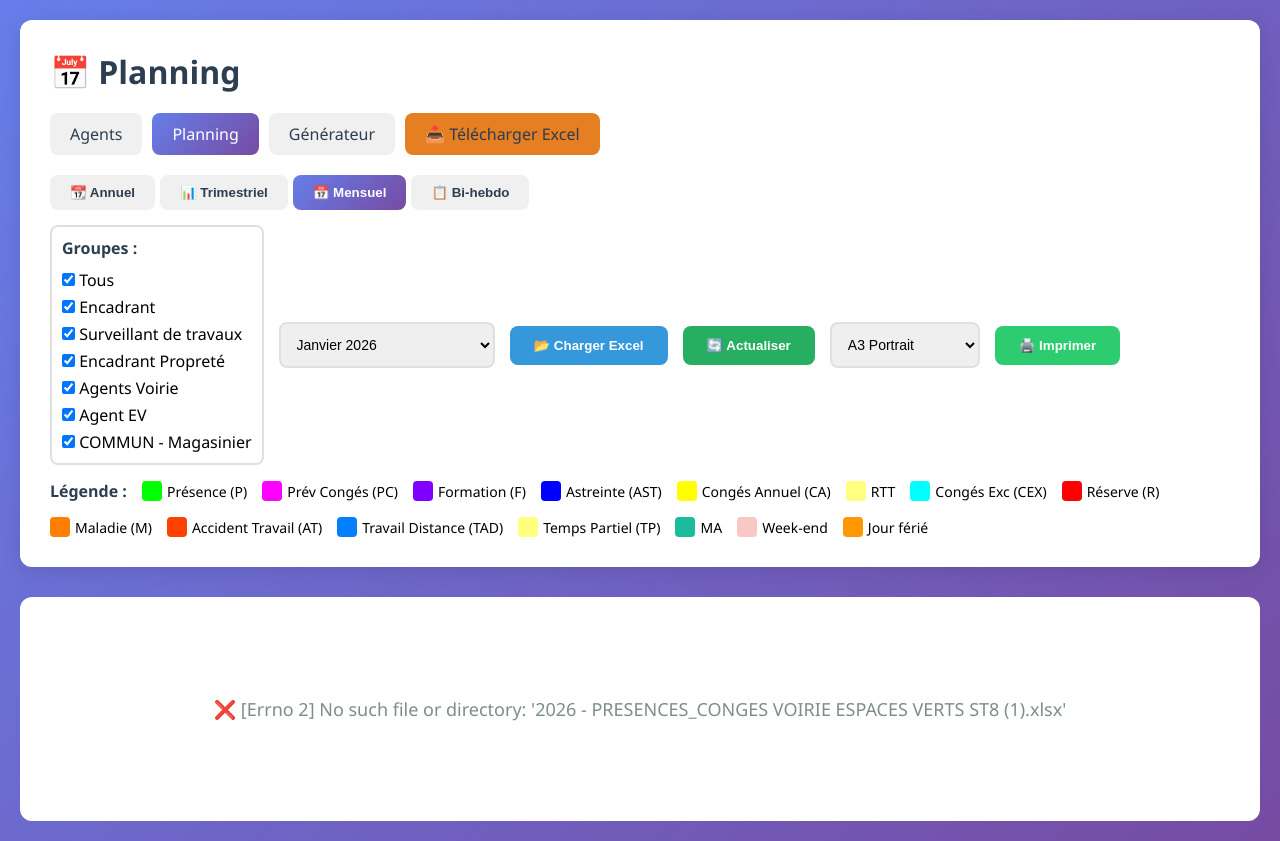
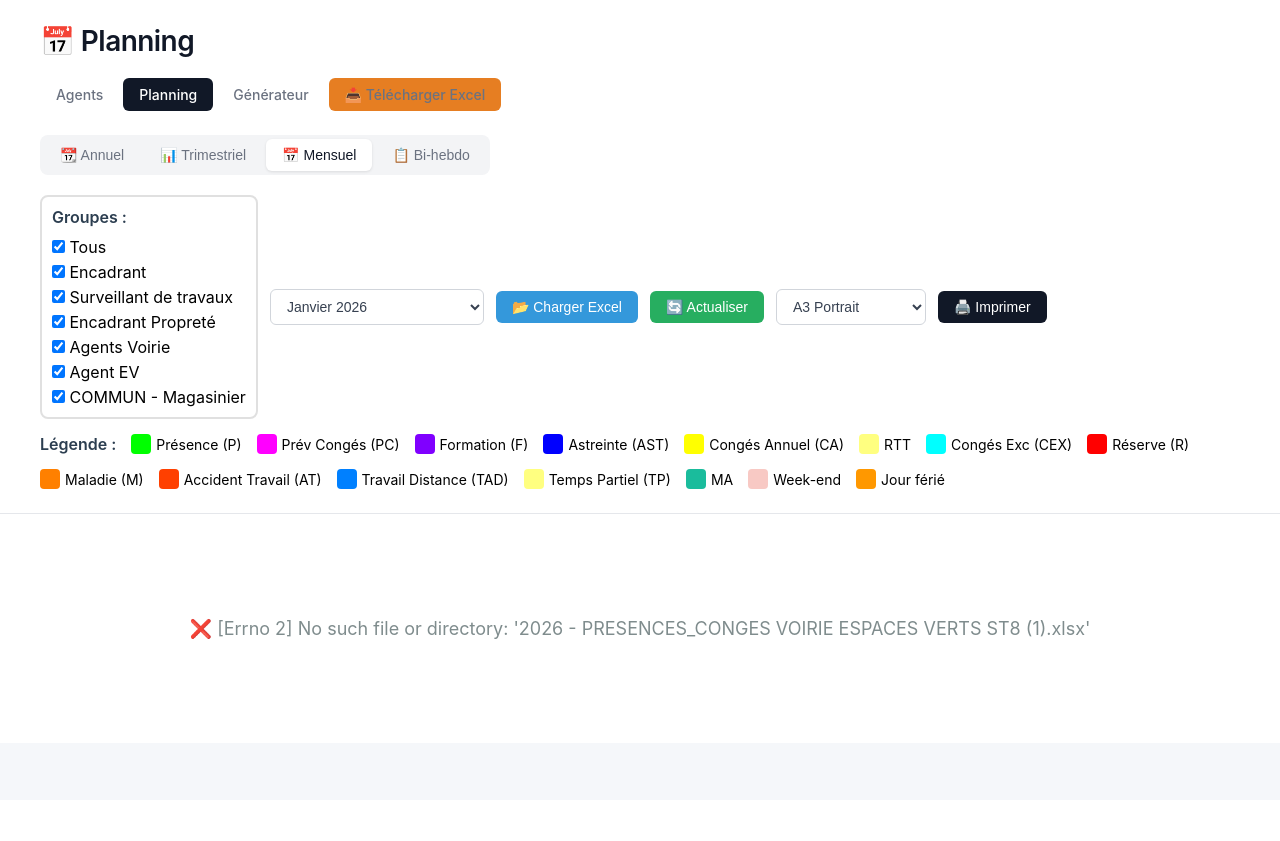
Before and after one commit to lamiedepain/st88, a Flask app: page /planning in a window 1280 px wide. After the commit the page ends 639 px from the top, so only its background shows below. Run offline with Flask 3, Linux system fonts and the light colour scheme.

Commit message:
refactor: moderniser le design de toutes les pages avec un style épuré et professionnel

```diff
--- a/templates/planning.html
+++ b/templates/planning.html
@@ -13,10 +13,10 @@
         }
 
         body {
-            font-family: 'Segoe UI', Tahoma, Geneva, Verdana, sans-serif;
-            background: linear-gradient(135deg, #667eea 0%, #764ba2 100%);
+            font-family: -apple-system, BlinkMacSystemFont, 'Segoe UI', Roboto, Oxygen, Ubuntu, Cantarell, sans-serif;
+            background: #f5f7fa;
             min-height: 100vh;
-            padding: 20px;
+            padding: 0;
         }
 
         .container {
@@ -25,96 +25,132 @@
         }
 
         header {
-            background: white;
-            border-radius: 12px;
-            padding: 30px;
-            margin-bottom: 30px;
-            box-shadow: 0 4px 20px rgba(0, 0, 0, 0.1);
+            background: #ffffff;
+            padding: 24px 40px;
+            border-bottom: 1px solid #e5e7eb;
+            margin-bottom: 0;
+            box-shadow: 0 1px 3px rgba(0, 0, 0, 0.05);
         }
 
         h1 {
-            color: #2c3e50;
+            color: #111827;
             margin-bottom: 20px;
-            font-size: 32px;
+            font-size: 28px;
+            font-weight: 600;
+            letter-spacing: -0.02em;
         }
 
         nav {
             display: flex;
-            gap: 10px;
-            margin-bottom: 20px;
+            gap: 4px;
+            margin-bottom: 24px;
         }
 
         nav a {
-            padding: 10px 20px;
-            background: #f0f0f0;
-            color: #2c3e50;
+            padding: 8px 16px;
+            background: transparent;
+            color: #6b7280;
             text-decoration: none;
-            border-radius: 8px;
+            border-radius: 6px;
             font-weight: 500;
-            transition: all 0.3s;
+            font-size: 14px;
+            transition: all 0.2s;
+        }
+
+        nav a:hover {
+            background: #f3f4f6;
+            color: #111827;
         }
 
         nav a.active {
-            background: linear-gradient(135deg, #667eea 0%, #764ba2 100%);
+            background: #111827;
             color: white;
         }
 
         .controls {
             display: flex;
-            gap: 15px;
+            gap: 12px;
             align-items: center;
             flex-wrap: wrap;
         }
 
         .view-tabs {
             display: flex;
-            gap: 5px;
-            margin-bottom: 15px;
+            gap: 4px;
+            margin-bottom: 20px;
+            background: #f3f4f6;
+            padding: 4px;
+            border-radius: 8px;
+            display: inline-flex;
         }
 
         .view-tab {
-            padding: 10px 20px;
+            padding: 8px 16px;
             border: none;
-            background: #f0f0f0;
-            color: #2c3e50;
-            border-radius: 8px;
+            background: transparent;
+            color: #6b7280;
+            border-radius: 6px;
             cursor: pointer;
-            font-weight: 600;
-            transition: all 0.3s;
+            font-weight: 500;
+            font-size: 14px;
+            transition: all 0.2s;
+        }
+
+        .view-tab:hover {
+            color: #111827;
         }
 
         .view-tab.active {
-            background: linear-gradient(135deg, #667eea 0%, #764ba2 100%);
-            color: white;
+            background: #ffffff;
+            color: #111827;
+            box-shadow: 0 1px 3px rgba(0, 0, 0, 0.1);
         }
 
         select {
-            padding: 12px;
-            border: 2px solid #e0e0e0;
-            border-radius: 8px;
+            padding: 8px 12px;
+            border: 1px solid #d1d5db;
+            border-radius: 6px;
             font-size: 14px;
             cursor: pointer;
+            background: white;
+            color: #374151;
+            transition: border-color 0.2s;
+        }
+
+        select:hover {
+            border-color: #9ca3af;
+        }
+
+        select:focus {
+            outline: none;
+            border-color: #111827;
+            box-shadow: 0 0 0 3px rgba(17, 24, 39, 0.1);
         }
 
         button {
-            padding: 12px 24px;
+            padding: 8px 16px;
             border: none;
-            border-radius: 8px;
+            border-radius: 6px;
             cursor: pointer;
-            font-weight: 600;
-            transition: all 0.3s;
+            font-weight: 500;
+            font-size: 14px;
+            transition: all 0.2s;
         }
 
         .btn-print {
-            background: #2ecc71;
+            background: #111827;
             color: white;
+        }
+
+        .btn-print:hover {
+            background: #000000;
         }
 
         .planning-container {
             background: white;
-            border-radius: 12px;
-            padding: 20px;
+            padding: 24px;
             overflow-x: auto;
+            margin: 0;
         }
 
         table {
```
Also changed, not shown: other parts of templates/planning.html (+14 -13 lines), templates/agents.html (+61 -51 lines), templates/generator.html (+67 -47 lines).
